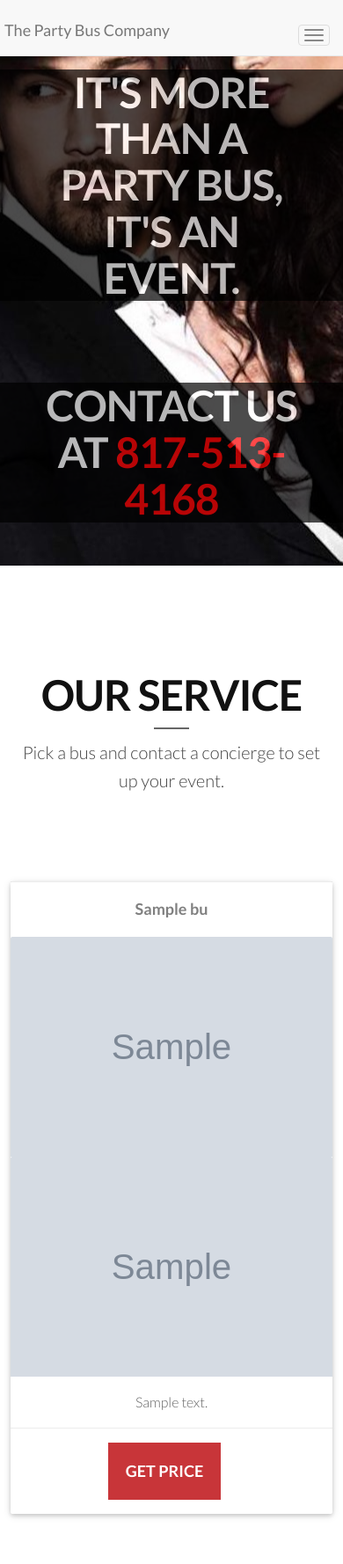
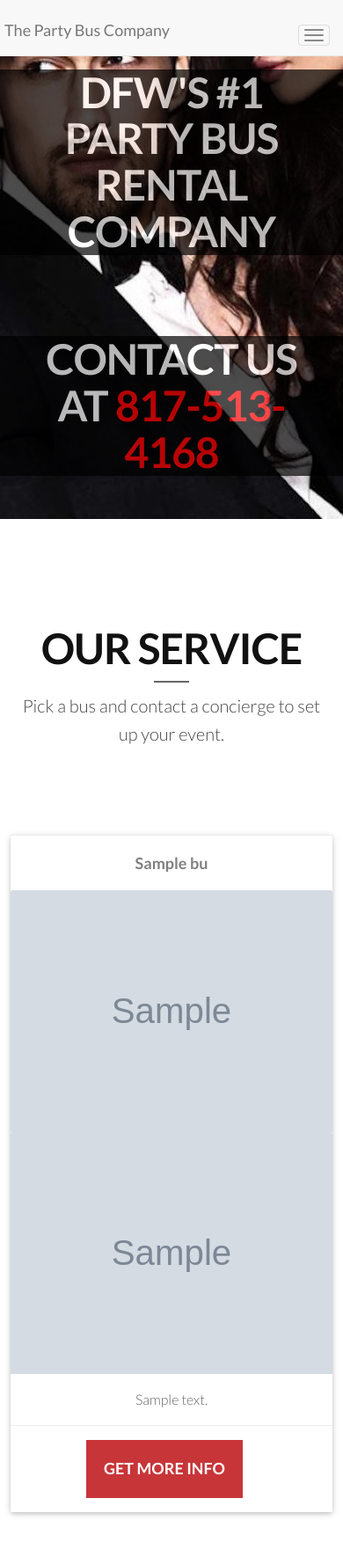
Before and after one commit to mmac714/thepartybuscompany, a Django app: page / in a window 390 px wide. Shown: the top 1778 px of the page at 88% size. Run offline with Django 3.2, Linux system fonts and the light colour scheme; tables that the repository leaves empty hold one stand-in row (values such as "Sample post"); grey boxes marked "Sample" are stand-in pictures; some libraries are stand-ins or nearby versions.

Commit message:
testing responsive image and some wording changes.

```diff
--- a/bookings/static/Bookings/css/style.css
+++ b/bookings/static/Bookings/css/style.css
@@ -255,9 +255,10 @@ Card CSS
 }
 
 .img-resize {
-	height: 250px;
-	width: 450px;
-	margin:auto;
+	height: 100%;
+	width: 100%;
+	margin: auto;
+
 }
 
 .card .card-image span.card-title {
--- a/bookings/templates/bookings/home.html
+++ b/bookings/templates/bookings/home.html
@@ -13,7 +13,7 @@
           <div class="text-center">
             <div class="wow flipInY" data-wow-offset="0" data-wow-delay="0.4s">
             <div class="section-heading text-center" style="padding: 15% 0% 5% 0%;">
-              <h2 class="h-bold" style="background-color: #000; opacity: 0.7; padding: 0 10% 0 10%">It's more than a party bus, it's an event.</h2>
+              <h2 class="h-bold" style="background-color: #000; opacity: 0.7; padding: 0 10% 0 10%">DFW's #1 Party Bus Rental Company</h2>
 
               <h2>
                 &nbsp;
@@ -78,7 +78,7 @@
                 </div>
 
                 <div class="card-action text-center">
-                    <a class="big-heading highlight-dark wow bounceInDown btn-red " href="{% url 'bookings:get_bus_and_create_reservation' bus.id %}" >Get Price</a>
+                    <a class="big-heading highlight-dark wow bounceInDown btn-red " href="{% url 'bookings:get_bus_and_create_reservation' bus.id %}" >Get More Info</a>
                 </div>
 <!--
               <div class="card-action text-center">
```
